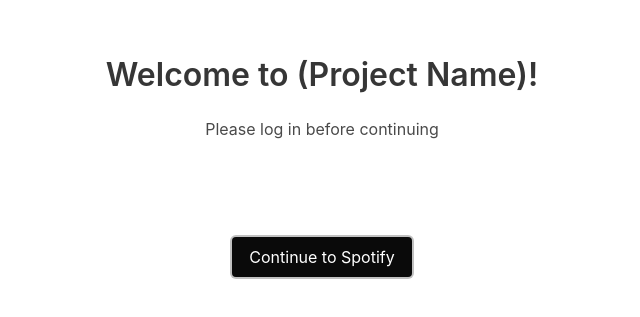
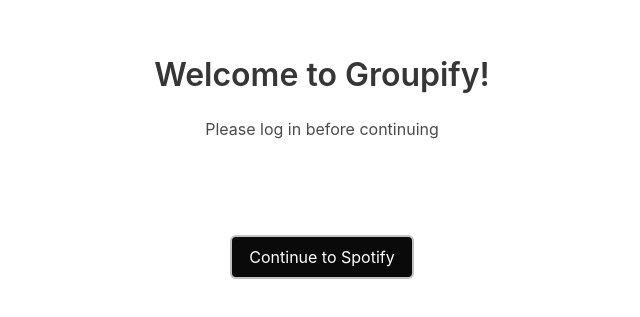
Before and after one commit to hannahw24/Groupify, a plain HTML site: page login.html in a window 1280 px wide. Shown: the part 169-486 px from the top of the page, without its empty margins (318-958 px from the left). Drawn offline with nearby package versions, Linux system fonts and the light colour scheme.

Commit message:
Added project name to temp login screen

```diff
--- a/login.html
+++ b/login.html
@@ -11,7 +11,7 @@
         <section class="section">
             <div class="has-text-centered" style="margin-top: 15%;">
                 <h1 class="title">
-                    Welcome to (Project Name)!
+                    Welcome to Groupify!
                 </h1>
                 <p>
                     Please log in before continuing
```
